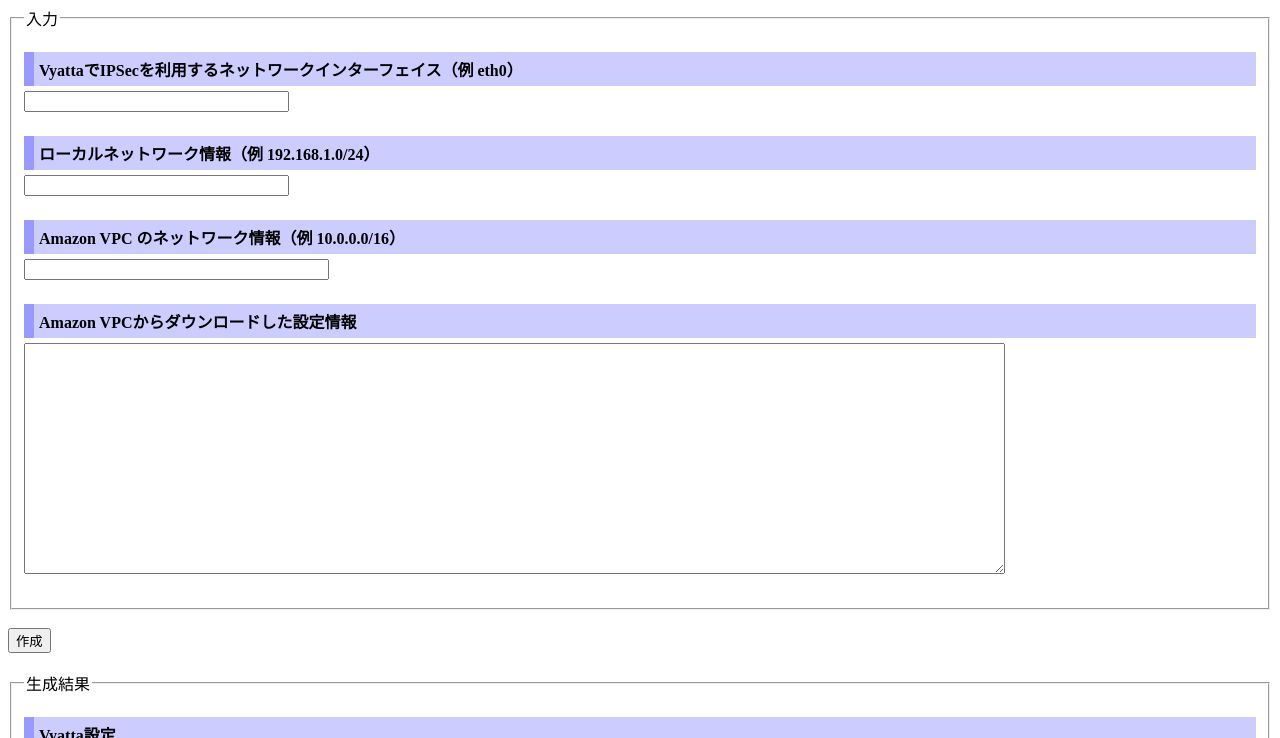
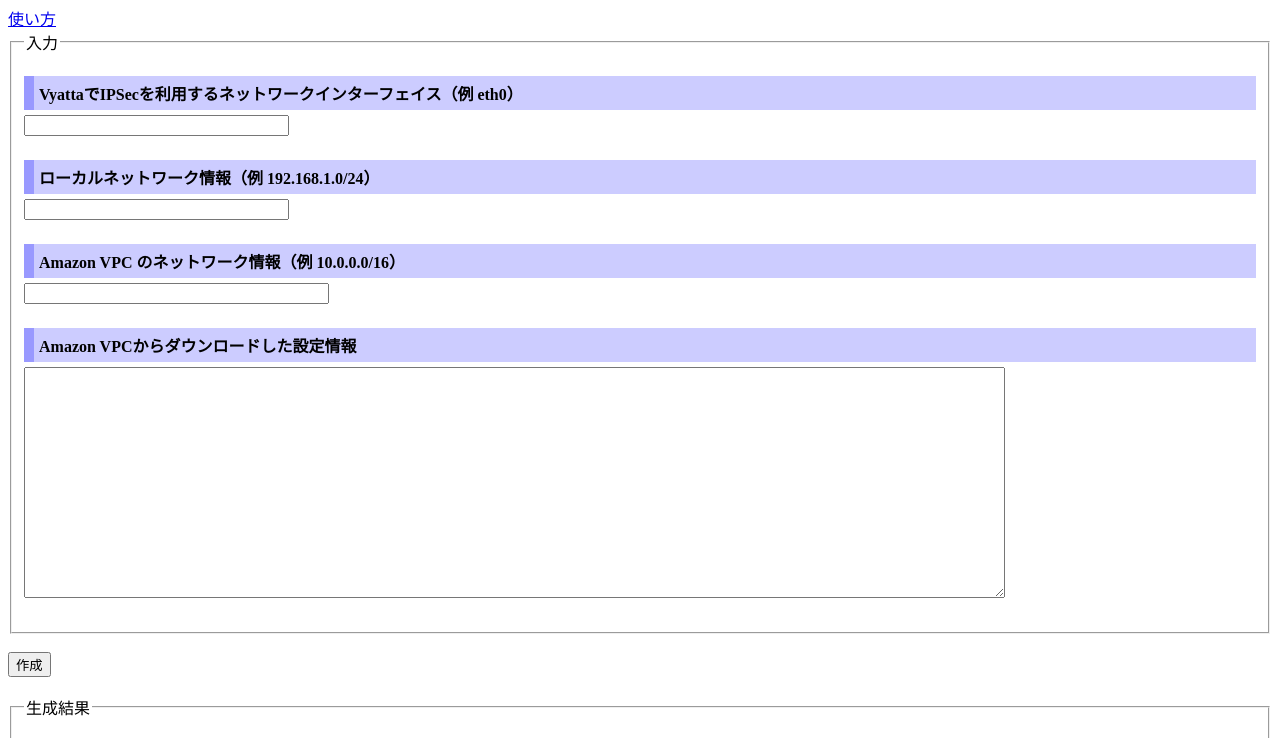
Before and after one commit to kikumoto/gen-vyatta-conf-for-vpc, a plain HTML site: page public_html/index.html in a window 1280 px wide. Shown: the part 60-798 px from the top of the page. Drawn offline with Linux system fonts and the light colour scheme.

Commit message:
add help

```diff
--- a/public_html/index.html
+++ b/public_html/index.html
@@ -8,6 +8,7 @@
 </head>
 <body>
 <h1>Vyatta(=>6.3) Configuration Generator for Amazon VPC</h1>
+<a href="http://d.hatena.ne.jp/kikumoto/20111103/1320305161" target="_blank">使い方</a>
 <fieldset>
 <legend>入力</legend>
 <dl>
```
